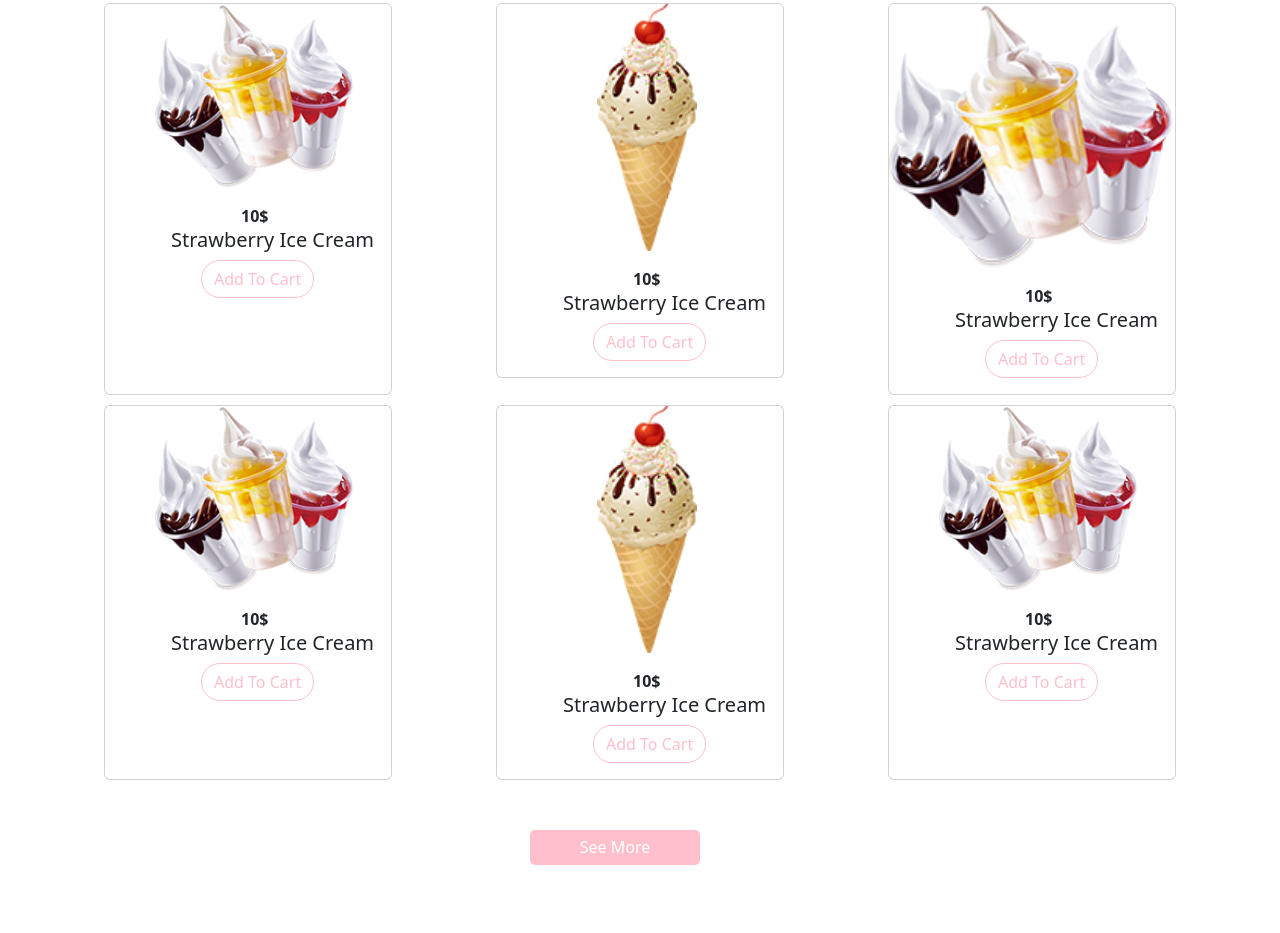
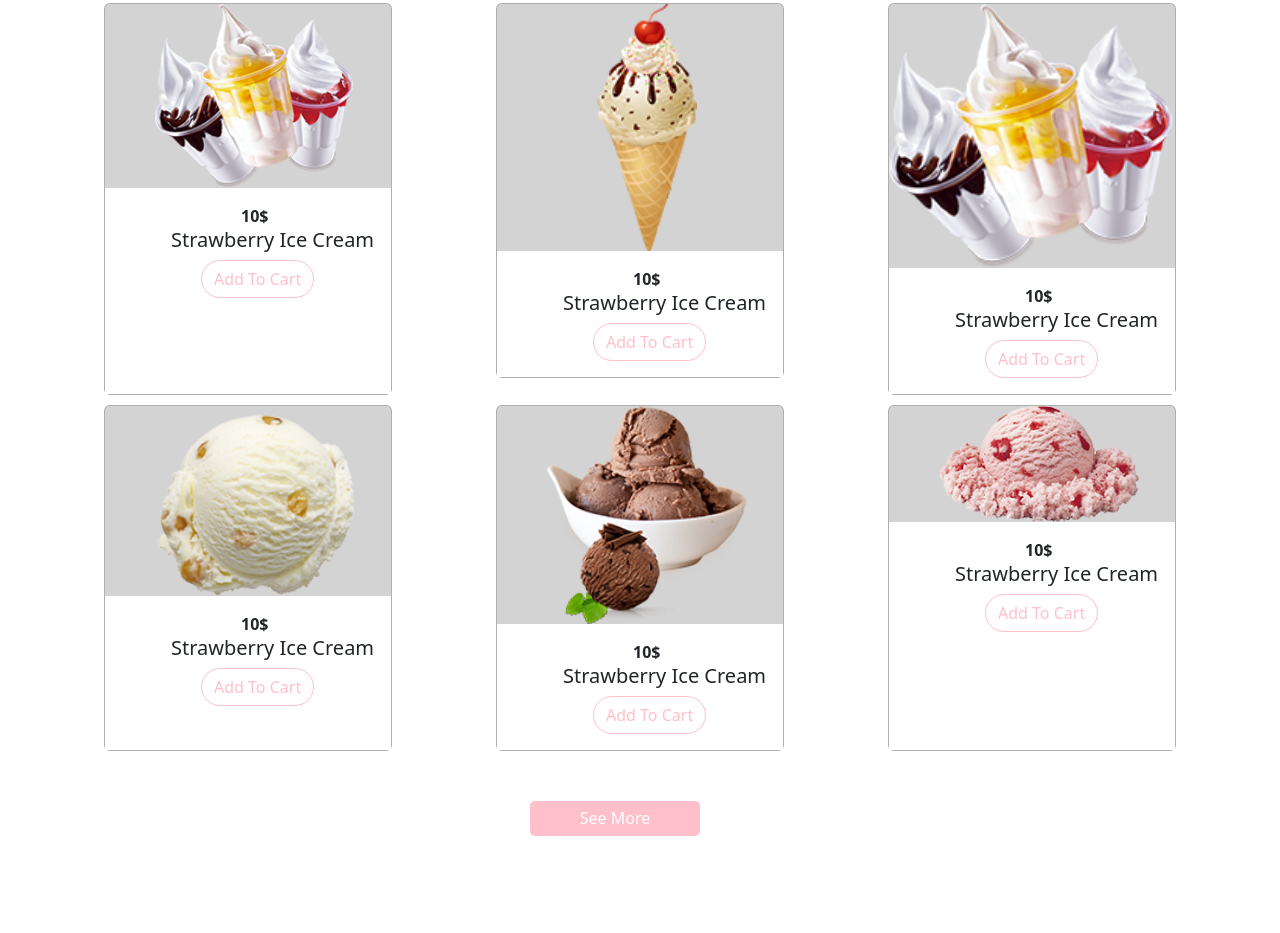
Before and after one commit to Jxstduncan/Projet_iceCream, a website: page index.html in a window 1280 px wide. Shown: the part 1161-2094 px from the top of the page. Drawn offline with nearby package versions, Linux system fonts and the light colour scheme.

Commit message:
cards fini manque juste a bien remettre les images en bonne taille

```diff
--- a/index.html
+++ b/index.html
@@ -71,9 +71,9 @@
       <p class="featurs">Lorem ipsum dolor sit, amet consectetur adipisicing elit.</p>
     </div>
     <div style="display: flex; justify-content: space-evenly;">
-      <div class="card" style="width: 18rem;">
+      <div class="card" style="width: 18rem; background-color: lightgrey;">
         <img src="./images/img-1.png" style="width: 200px; margin-left: 50px;" class="card-img-top" alt="...">
-        <div class="card-body">
+        <div class="card-body" style="background-color: white;">
           <b style="margin-left: 120px;">10$</b>
           <h5 class="card-title" style="margin-left: 50px;">Strawberry Ice Cream</h5>
           <button class="btn" style="border-color: pink; color: pink; border-radius: 100px; margin-left: 80px;">Add To
@@ -81,9 +81,9 @@
         </div>
       </div>
       <div>
-        <div class="card" style="width: 18rem; display: flex;">
+        <div class="card" style="width: 18rem; display: flex; background-color: lightgrey;">
           <img src="./images/img-2.png" style="width: 100px; margin-left: 100px;" class="card-img-top" alt="...">
-          <div class="card-body">
+          <div class="card-body" style="background-color: white;">
             <b style="margin-left: 120px;">10$</b>
             <h5 class="card-title" style="margin-left: 50px;">Strawberry Ice Cream</h5>
             <button class="btn" style="border-color: pink; color: pink; border-radius: 100px;margin-left: 80px;">Add To
@@ -92,9 +92,9 @@
         </div>
       </div>
       <div style="display: flex; justify-content: space-evenly;">
-        <div class="card" style="width: 18rem;">
+        <div class="card" style="width: 18rem; background-color: lightgrey;">
           <img src="./images/img-1.png" class="card-img-top" alt="...">
-          <div class="card-body">
+          <div class="card-body" style="background-color: white;">
             <b style="margin-left: 120px;">10$</b>
             <h5 class="card-title" style="margin-left: 50px;">Strawberry Ice Cream</h5>
             <button class="btn" style="border-color: pink; color: pink; border-radius: 100px; margin-left: 80px;">Add To
@@ -107,9 +107,9 @@
       <div>
         <div>
           <div style="display: flex; justify-content: space-evenly; margin-top: 10px;">
-            <div class="card" style="width: 18rem;">
-              <img src="./images/img-1.png" style="width: 200px; margin-left: 50px;" class="card-img-top" alt="...">
-              <div class="card-body">
+            <div class="card" style="width: 18rem; background-color: lightgray;">
+              <img src="./images/img-3.png" style="width: 200px; margin-left: 50px;" class="card-img-top" alt="...">
+              <div class="card-body" style="background-color: white;">
                 <b style="margin-left: 120px;">10$</b>
                 <h5 class="card-title" style="margin-left: 50px;">Strawberry Ice Cream</h5>
                 <button class="btn" style="border-color: pink; color: pink; border-radius: 100px; margin-left: 80px;">Add To
@@ -117,9 +117,9 @@
               </div>
             </div>
             <div>
-              <div class="card" style="width: 18rem; display: flex;">
-                <img src="./images/img-2.png" style="width: 100px; margin-left: 100px;" class="card-img-top" alt="...">
-                <div class="card-body">
+              <div class="card" style="width: 18rem; display: flex; background-color: lightgrey;">
+                <img src="./images/img-4.png" style="width: 200px; margin-left: 50px;" class="card-img-top" alt="...">
+                <div class="card-body" style="background-color: white;">
                   <b style="margin-left: 120px;">10$</b>
                   <h5 class="card-title" style="margin-left: 50px;">Strawberry Ice Cream</h5>
                   <button class="btn" style="border-color: pink; color: pink; border-radius: 100px;margin-left: 80px;">Add To
@@ -127,10 +127,10 @@
                 </div>
               </div>
             </div>
-            <div style="display: flex; justify-content: space-evenly;">
-              <div class="card" style="width: 18rem;">
-                <img src="./images/img-1.png" style="width: 200px; margin-left: 50px;" class="card-img-top" alt="...">
-                <div class="card-body">
+            <div style="display: flex; justify-content: space-evenly;" style="background-color: lightgrey">
+              <div class="card" style="width: 18rem; background-color: lightgrey;" >
+                <img src="./images/img-5.png" style="width: 200px; margin-left: 50px;" class="card-img-top" alt="...">
+                <div class="card-body" style="background-color: white;">
                   <b style="margin-left: 120px;">10$</b>
                   <h5 class="card-title" style="margin-left: 50px;">Strawberry Ice Cream</h5>
                   <button class="btn" style="border-color: pink; color: pink; border-radius: 100px; margin-left: 80px;">Add To
```
